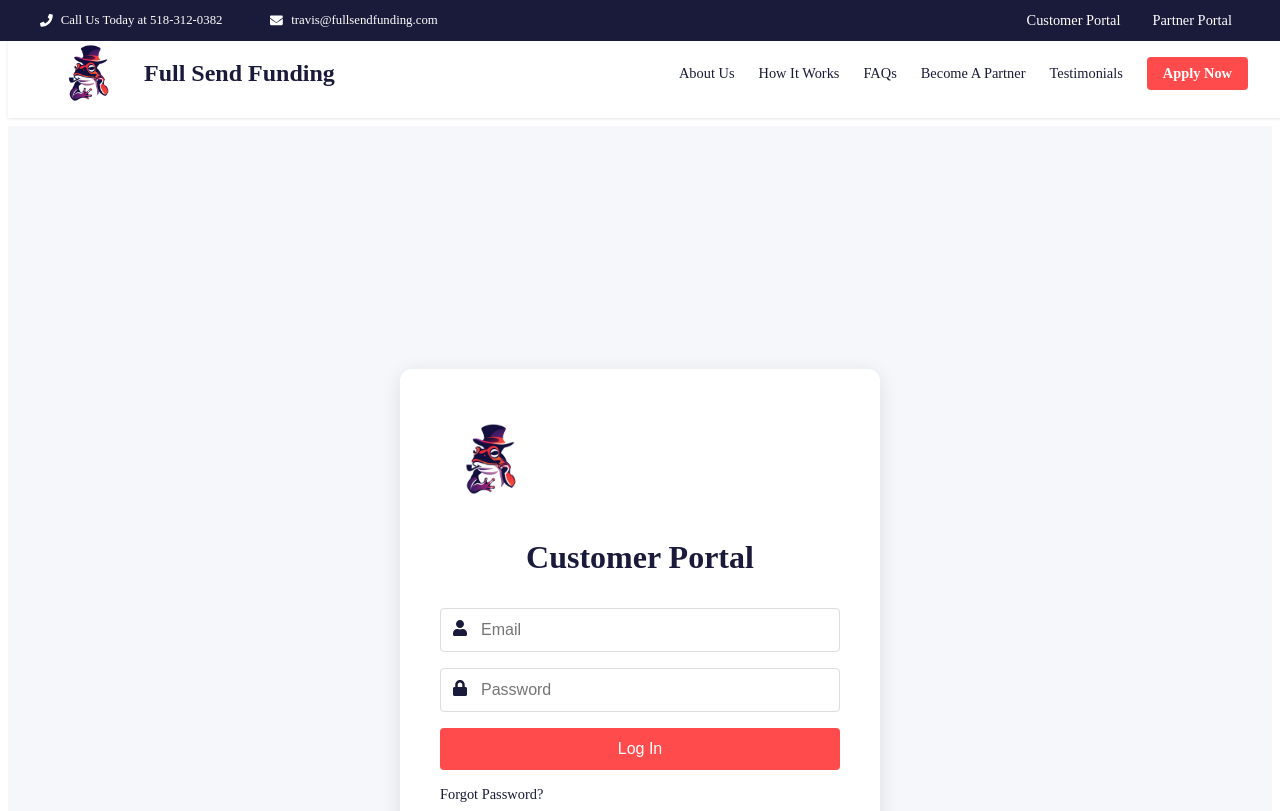
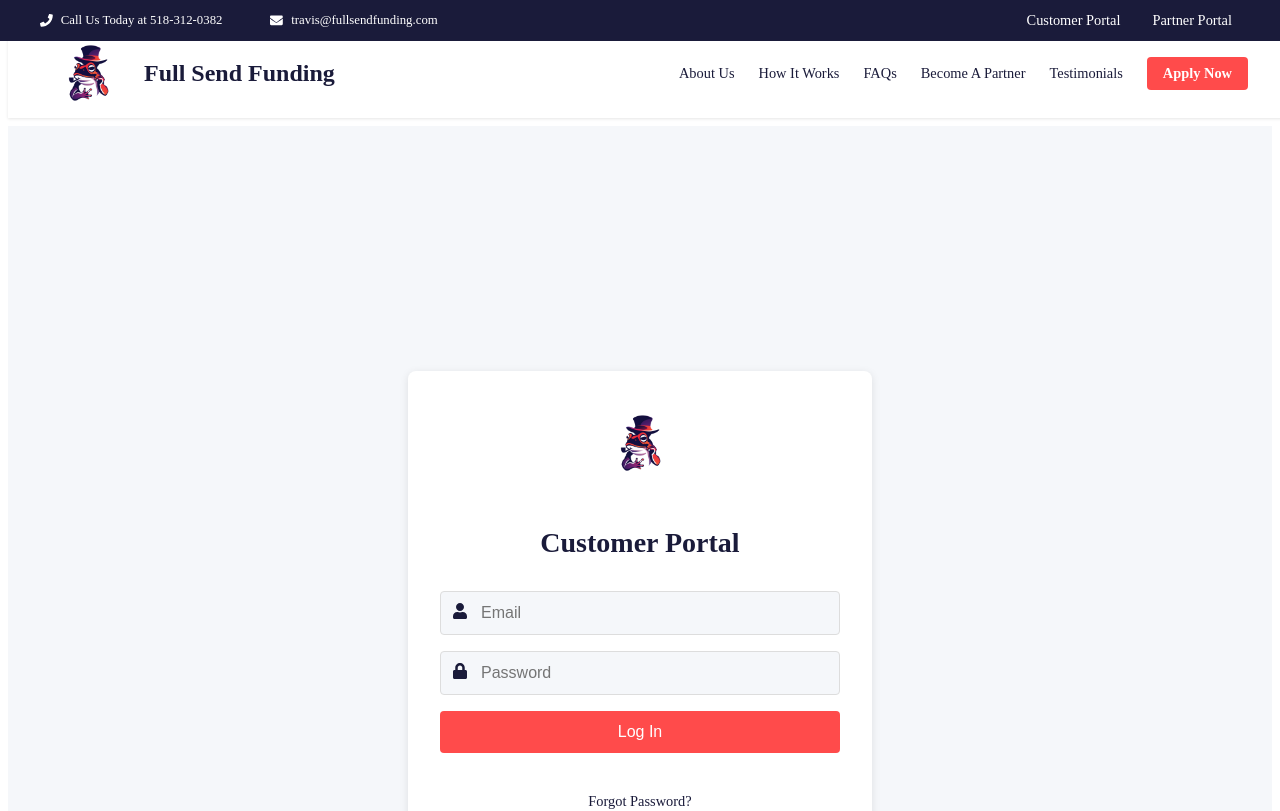
Before and after one commit to TravisYule/fullsendfunding, a React (Create React App) app: page /customer-login in a window 1280 px wide. Shown: the top 811 px of the page. Built offline with nearby package versions, Linux system fonts and the light colour scheme; no server answers.

Commit message:
Fix CustomerLogin styling - Improve layout and spacing - Match design to screenshot - Center all elements - Adjust input and button styles

```diff
--- a/src/components/CustomerPortal/CustomerLogin.jsx
+++ b/src/components/CustomerPortal/CustomerLogin.jsx
@@ -18,28 +18,36 @@ const Section = styled.section`
 const LoginContainer = styled(motion.div)`
   max-width: 400px;
   width: 100%;
-  padding: 2.5rem;
+  padding: 2rem;
   background: white;
-  border-radius: 12px;
-  box-shadow: 0 4px 20px rgba(0,0,0,0.1);
+  border-radius: 8px;
+  box-shadow: 0 2px 8px rgba(0,0,0,0.1);
+  text-align: center;
+`;
+
+const LogoContainer = styled.div`
+  text-align: center;
+  margin-bottom: 1.5rem;
 `;
 
 const LogoImage = styled.img`
-  height: 100px;
+  height: 80px;
   width: auto;
+  margin-bottom: 1rem;
 `;
 
 const Title = styled.h1`
   color: ${props => props.theme.colors.primary};
+  margin-bottom: 2rem;
+  font-size: 1.75rem;
   text-align: center;
-  margin-bottom: 2rem;
-  font-size: 2rem;
 `;
 
 const Form = styled.form`
   display: flex;
   flex-direction: column;
   gap: 1rem;
+  margin-bottom: 1.5rem;
 `;
 
 const InputGroup = styled.div`
@@ -54,6 +62,7 @@ const Input = styled.input`
   border: 1px solid #ddd;
   border-radius: 4px;
   font-size: 1rem;
+  background: ${props => props.theme.colors.lightGray};
   box-sizing: border-box;
 
   &:focus {
@@ -71,14 +80,15 @@ const Icon = styled.div`
 `;
 
 const Button = styled.button`
+  width: 100%;
+  padding: 0.75rem;
   background: ${props => props.theme.colors.secondary};
   color: white;
-  padding: 0.75rem;
   border: none;
   border-radius: 4px;
   font-size: 1rem;
   cursor: pointer;
-  transition: background 0.3s ease;
+  transition: all 0.3s ease;
 
   &:hover {
     background: ${props => props.theme.colors.primary};
@@ -100,8 +110,8 @@ const ForgotPassword = styled.a`
   color: ${props => props.theme.colors.primary};
   text-decoration: none;
   font-size: 0.9rem;
+  display: inline-block;
   margin-top: 1rem;
-  display: block;
 
   &:hover {
     color: ${props => props.theme.colors.secondary};
@@ -190,7 +200,9 @@ const CustomerLogin = () => {
         animate={{ opacity: 1, y: 0 }}
         transition={{ duration: 0.5 }}
       >
-        <LogoImage src={Logo} alt="Full Send Funding" />
+        <LogoContainer>
+          <LogoImage src={Logo} alt="Full Send Funding" />
+        </LogoContainer>
         <Title>Customer Portal</Title>
         {error && <ErrorMessage>{error}</ErrorMessage>}
         <Form onSubmit={handleSubmit}>
```
